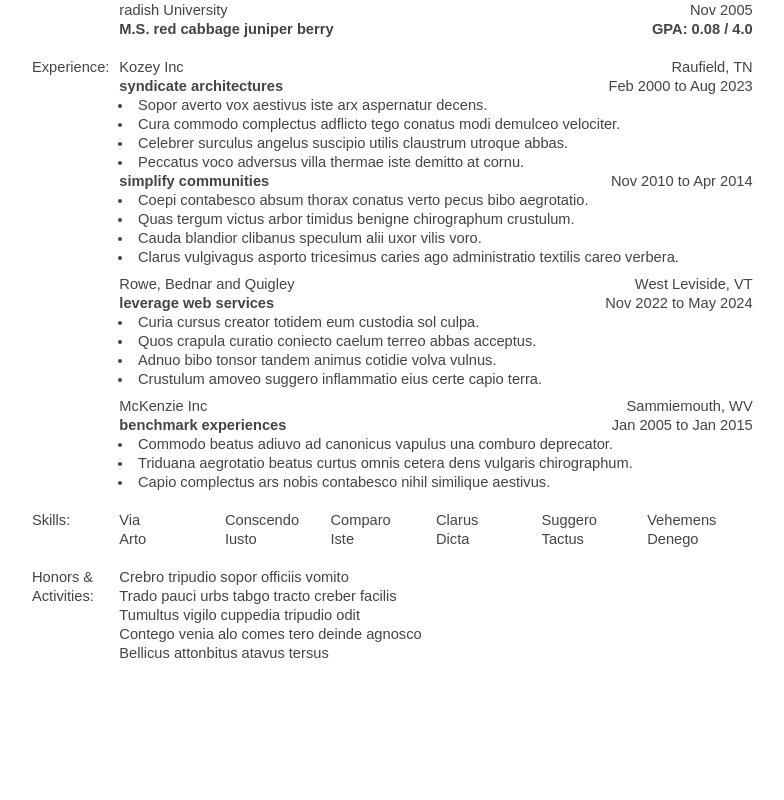
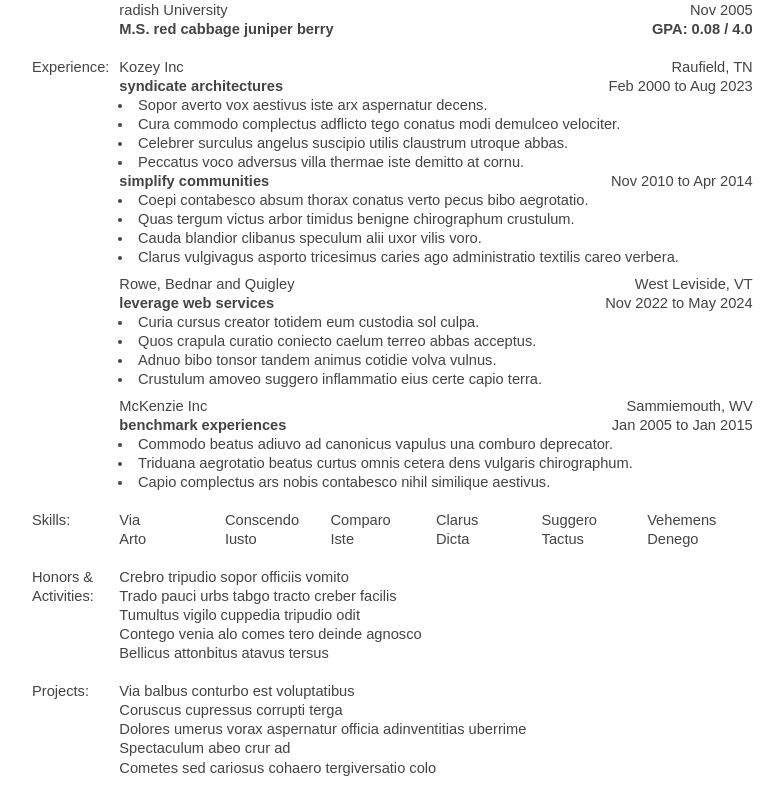
Before and after one commit to blakelymayhall/odin-react-cv_app, a React (Vite) app: page / in a window 1280 px wide. Shown: the part 256-1056 px from the top of the page, without its empty margins (244-1028 px from the left). Built offline with nearby package versions, Linux system fonts and the light colour scheme.

Commit message:
projects

```diff
--- a/src/App.jsx
+++ b/src/App.jsx
@@ -7,6 +7,7 @@ import CV_Toolbar from "./components/CV_Toolbar/CV_Toolbar.jsx";
 import CV_Experience from "./components/CV_Experience/CV_Experience.jsx";
 import CV_Skills from "./components/CV_Skills/CV_Skills.jsx";
 import CV_Honors from "./components/CV_Honors/CV_Honors.jsx";
+import CV_Projects from "./components/CV_Projects/CV_Projects.jsx";
 
 export const CV_App_Modes = {
     PRINT: "print",
@@ -22,6 +23,7 @@ export const CV_App_Editable_Sections = {
     EXPERIENCE: "experience",
     SKILLS: "skills",
     HONORS: "honors",
+    PROJECTS: "projects",
 };
 
 const App = () => {
@@ -80,6 +82,14 @@ const App = () => {
                     return sectionBeingEdited == CV_App_Editable_Sections.HONORS;
                 }}
             />
+            <CV_Projects
+                appMode={CV_App_Mode}
+                activeSection={sectionBeingEdited}
+                setActiveSection={() => {
+                    setActiveSection(CV_App_Editable_Sections.PROJECTS);
+                    return sectionBeingEdited == CV_App_Editable_Sections.PROJECTS;
+                }}
+            />
         </>
     );
 };
--- a/src/components/CV_Honors/CV_Honors.jsx
+++ b/src/components/CV_Honors/CV_Honors.jsx
@@ -2,6 +2,7 @@ import { useState, useEffect } from "react";
 import EditableText from "../EditableText";
 import { CV_App_Modes } from "../../App";
 import { CV_App_Editable_Sections } from "../../App";
+import AddRemoveContentButton from "../AddRemoveContentButton";
 import "../../styles/cv_honors.css";
 
 import { faker } from "@faker-js/faker";
@@ -36,11 +37,30 @@ function CV_Honors({ setActiveSection, appMode, activeSection }) {
         };
     };
 
+    const addHonor = () => {
+        let honorsCopy = [...honors];
+        honorsCopy.unshift("New Honor/Activity");
+        setHonors(honorsCopy);
+    };
+
+    const removeHonor = () => {
+        let honorsCopy = [...honors];
+        honorsCopy.pop();
+        setHonors(honorsCopy);
+    };
+
     return (
         <div id="honorsSection" className={isActiveSection() ? "activeSection" : ""}>
             <div id="honorsContainer">
                 <p id="honorsTitle">Honors & Activities:</p>
                 <div id="honorsList">
+                    {appMode == CV_App_Modes.EDIT && activeSection == CV_App_Editable_Sections.HONORS && (
+                        <AddRemoveContentButton
+                            buttonID="addLinkButton"
+                            sectionFunction={addHonor}
+                            buttonText="Add Honor/Activity"
+                        />
+                    )}
                     {honors.map((honor, index) => {
                         return (
                             <EditableText
@@ -51,6 +71,13 @@ function CV_Honors({ setActiveSection, appMode, activeSection }) {
                             />
                         );
                     })}
+                    {appMode == CV_App_Modes.EDIT && activeSection == CV_App_Editable_Sections.HONORS && (
+                        <AddRemoveContentButton
+                            buttonID="addLinkButton"
+                            sectionFunction={removeHonor}
+                            buttonText="Remove Honor/Activity"
+                        />
+                    )}
                 </div>
             </div>
         </div>
--- /dev/null
+++ b/src/components/CV_Projects/CV_Projects.jsx
@@ -0,0 +1,87 @@
+import { useState, useEffect } from "react";
+import EditableText from "../EditableText";
+import { CV_App_Modes } from "../../App";
+import { CV_App_Editable_Sections } from "../../App";
+import AddRemoveContentButton from "../AddRemoveContentButton";
+import "../../styles/cv_projects.css";
+
+import { faker } from "@faker-js/faker";
+
+function CV_Projects({ setActiveSection, appMode, activeSection }) {
+    const [projects, setProjects] = useState(() => {
+        const savedData = localStorage.getItem("projects");
+        return savedData
+            ? JSON.parse(savedData)
+            : [
+                  faker.lorem.sentence({ min: 4, max: 7 }).slice(0, -1),
+                  faker.lorem.sentence({ min: 4, max: 7 }).slice(0, -1),
+                  faker.lorem.sentence({ min: 4, max: 7 }).slice(0, -1),
+                  faker.lorem.sentence({ min: 4, max: 7 }).slice(0, -1),
+                  faker.lorem.sentence({ min: 4, max: 7 }).slice(0, -1),
+              ];
+    });
+
+    useEffect(() => {
+        localStorage.setItem("projects", JSON.stringify(projects));
+    }, [projects]);
+
+    const isActiveSection = () => {
+        return appMode == CV_App_Modes.EDIT && activeSection == CV_App_Editable_Sections.PROJECTS;
+    };
+
+    const modifyProjects = (projectIndex) => {
+        return (newProject) => {
+            let projCopy = [...projCopy];
+            projCopy[projectIndex] = newProject;
+            setProjects(projCopy);
+        };
+    };
+
+    const addProject = () => {
+        let projCopy = [...projects];
+        projCopy.unshift("New Project");
+        setProjects(projCopy);
+    };
+
+    const removeProject = () => {
+        let projCopy = [...projects];
+        projCopy.pop();
+        setProjects(projCopy);
+    };
+
+    return (
+        <div id="projectsSection" className={isActiveSection() ? "activeSection" : ""}>
+            <div id="projectsContainer">
+                <p id="projectsTitle">Projects:</p>
+                <div id="projectsList">
+                    {appMode == CV_App_Modes.EDIT && activeSection == CV_App_Editable_Sections.PROJECTS && (
+                        <AddRemoveContentButton
+                            buttonID="addLinkButton"
+                            sectionFunction={addProject}
+                            buttonText="Add Project"
+                        />
+                    )}
+                    {projects.map((project, index) => {
+                        return (
+                            <EditableText
+                                key={project}
+                                initialText={project}
+                                setterFunction={modifyProjects(index)}
+                                setActiveSection={setActiveSection}
+                            />
+                        );
+                    })}
+                    {appMode == CV_App_Modes.EDIT && activeSection == CV_App_Editable_Sections.PROJECTS && (
+                        <AddRemoveContentButton
+                            buttonID="addLinkButton"
+                            sectionFunction={removeProject}
+                            buttonText="Remove Project"
+                        />
+                    )}
+                </div>
+            </div>
+        </div>
+    );
+}
+
+export default CV_Projects;
--- /dev/null
+++ b/src/styles/cv_projects.css
@@ -0,0 +1,23 @@
+#projectsSection {
+    max-width: 100%;
+    margin: 0 auto;
+    color: #444444;
+    padding-top: 5mm;
+  }
+
+  #projectsContainer {
+    display: grid;
+    grid-template-columns: 10% 2% 95%;
+  }
+
+  #projectsTitle {
+    grid-column-start: 1;
+    grid-column-end: 2;
+  }
+
+  #projectsList {
+    grid-column-start: 3;
+    grid-column-end: 4;
+    display: flex;
+    flex-direction: column;
+  }
```
